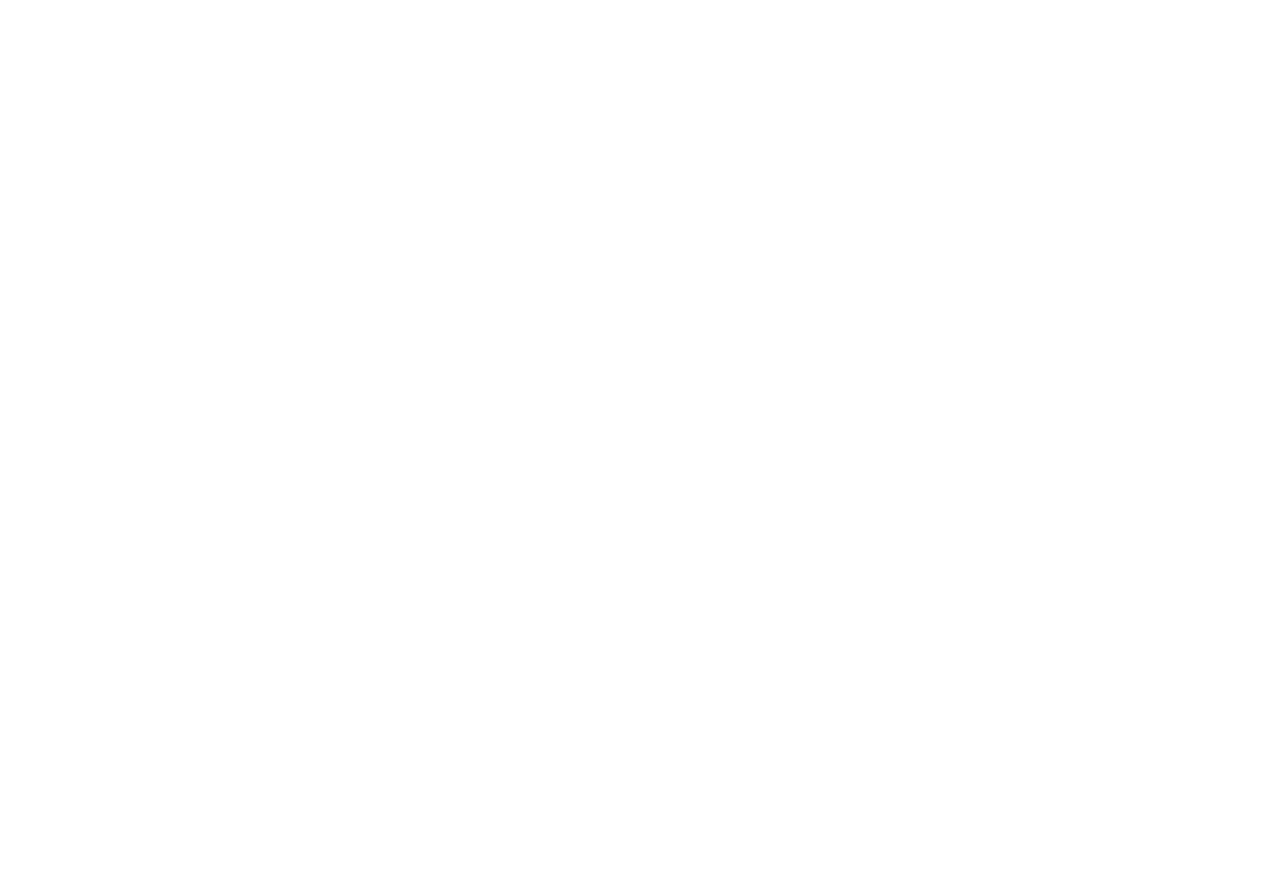
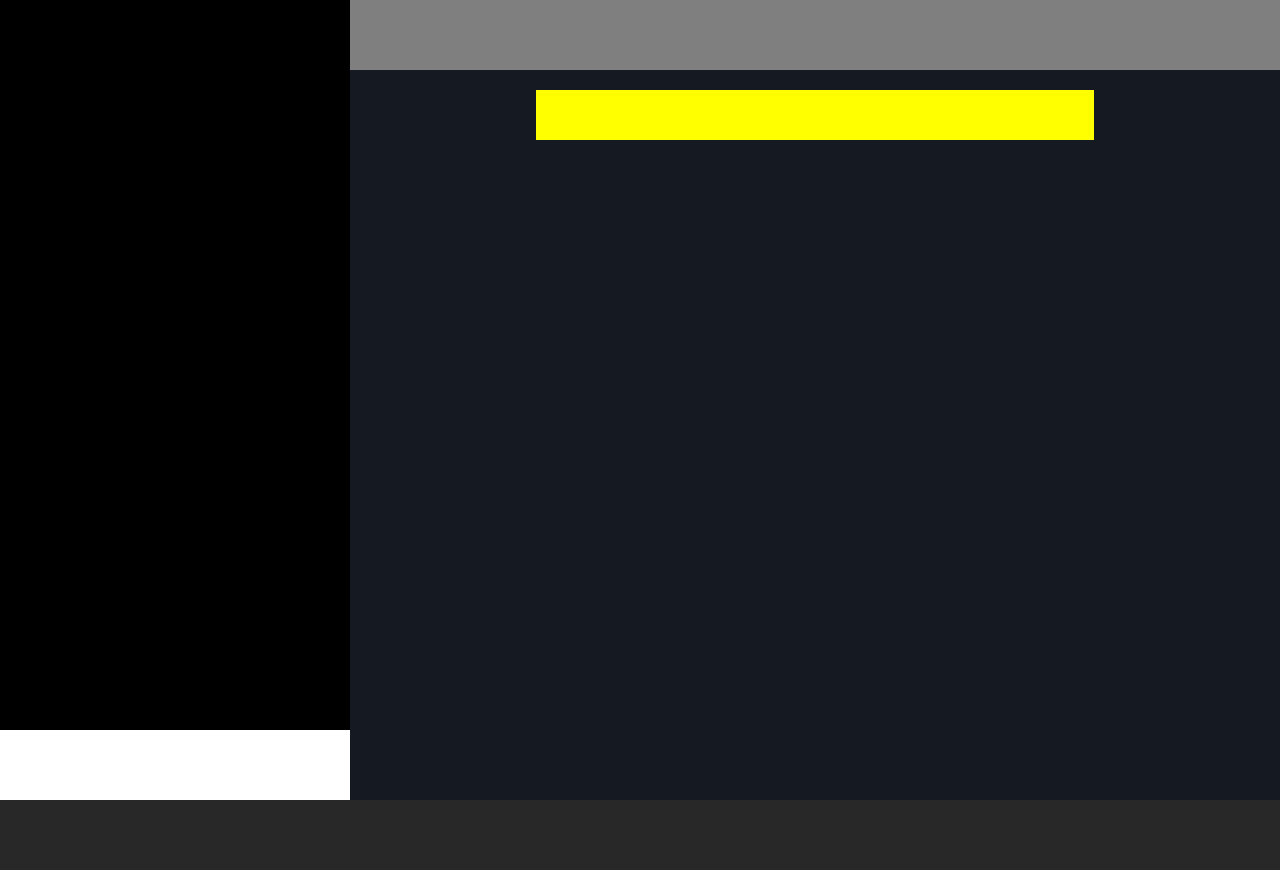
Before and after one commit to ludovicofiore/html-css-spotifyweb, a plain HTML site: page index.html in a window 1280 px wide. Before the commit the page ends 800 px from the top, so only its background shows below. Drawn offline with Linux system fonts and the light colour scheme.

Commit message:
inizio macro struttura

```diff
--- a/css/style.css
+++ b/css/style.css
@@ -9,3 +9,59 @@
 body {
     font-family: "Montserrat", sans-serif;
 }
+
+
+/* REGOLE PARTE SUPERIORE */
+
+.container {
+    display: flex;
+    /* debug */
+    width: 100%;
+}
+
+/* regole barra sinistra fissa */
+
+#left-bar {
+    width: 350px;
+    height: calc(100vh - 70px);
+    background-color: black;
+}
+
+/* regole contenuto principale */
+
+main {
+    width: calc(100vw - 350px);
+    height: calc(100vh - 70px);
+    background-color: #141922;
+    overflow-y: auto;
+    margin-top: 70px;
+}
+
+#upgrade-bar {
+    width: 100%;
+    height: 70px;
+    position: fixed;
+    top: 0;
+    left: 0;
+    z-index: 100;
+    background-color: rgba(0, 0, 0, 0.5);
+}
+
+#center-nav {
+    display: flex;
+    margin: 0 auto;
+    margin-top: 20px;
+    /* DEBUG */
+    width: 60%;
+    height: 50px;
+    background-color: yellow;
+}
+
+
+/* REGOLE PLAYER INFERIORE */
+
+#player {
+    width: 100%;
+    height: 70px;
+    background-color: #282828;
+}
--- a/index.html
+++ b/index.html
@@ -20,12 +20,63 @@
 
     <!-- PARTE SUPERIORE -->
 
-    <!-- barra sinistra fissa -->
+    <div class="container">
 
-    <!-- contenuto principale -->
+         <!-- barra sinistra fissa -->
+        <section id="left-bar">
+
+        </section>
+
+        <!-- contenuto principale -->
+        <main>
+
+            <div id="upgrade-bar">
+
+            </div>
+
+            <nav id="center-nav">
+
+            </nav>
+
+            <!-- sezione recently played -->
+            <section>
+                <div class="flex-container">
+                    <div class="cards"></div>
+                    <div class="cards"></div>
+                    <div class="cards"></div>
+                    <div class="cards"></div>
+                    <div class="cards"></div>
+                    <div class="cards"></div>
+                </div>
+
+            </section>
+
+            <!-- sezione suggerimenti -->
+            <section>
+                <div class="flex-container">
+                    <div class="cards"></div>
+                    <div class="cards"></div>
+                </div>
+
+            </section>
+
+            <!-- sezione artisti -->
+            <section>
+                <div class="flex-container">
+                    <div class="cards"></div>
+                    <div class="cards"></div>
+                </div>
+
+            </section>
+
+        </main>
+    </div>
 
 
     <!-- PLAYER INFERIORE FISSO -->
+    <section id="player">
+
+    </section>
 
 
 </body>
```
